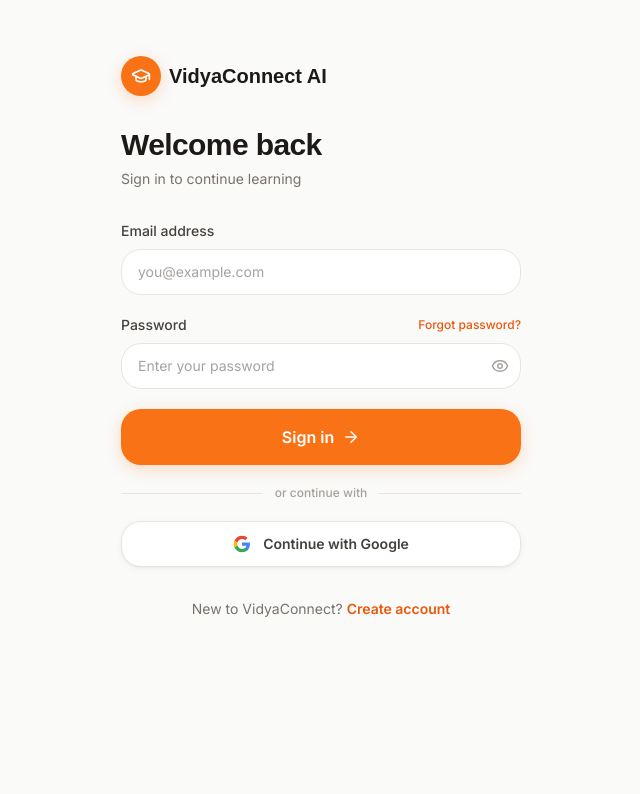
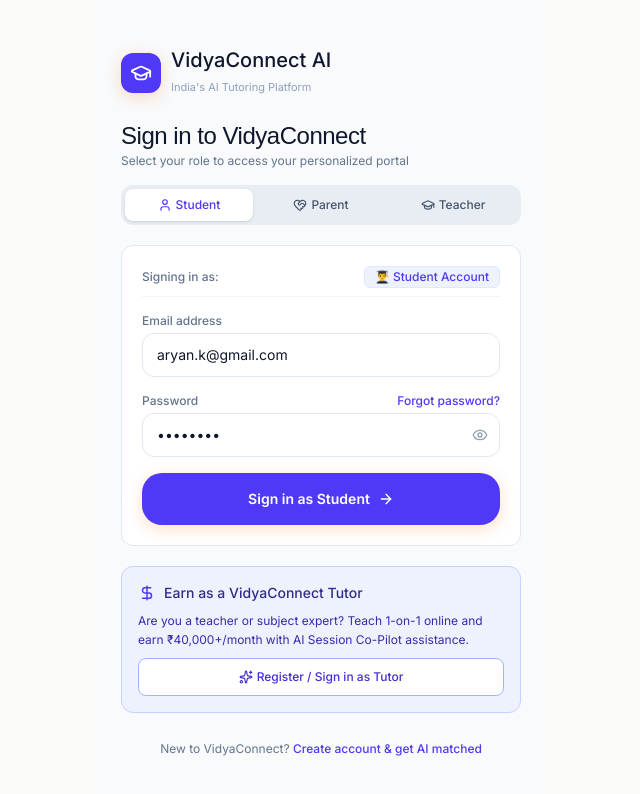
Before and after one commit to DeshuGoyel/vidyaconnect-ai, a Next.js app: page /login in a window 1280 px wide. Shown: the top 794 px of the page, without its empty margins (319-959 px from the left). Built offline with nearby package versions, Linux system fonts and the light colour scheme; a web font is replaced by a local one.

Commit message:
feat: add explicit role login tabs (Student, Parent, Teacher) and Earn as a Teacher banner to Login page

```diff
--- a/app/login/page.tsx
+++ b/app/login/page.tsx
@@ -1,77 +1,146 @@
 "use client";
 
 import { useState } from "react";
-import { motion, AnimatePresence } from "framer-motion";
-import { GraduationCap, ArrowRight, Eye, EyeOff } from "lucide-react";
+import { motion } from "framer-motion";
+import {
+  GraduationCap, ArrowRight, Eye, EyeOff, User, HeartHandshake,
+  Sparkles, CheckCircle2, DollarSign
+} from "lucide-react";
 import { Button } from "@/components/ui/Button";
 import Link from "next/link";
 import { useRouter } from "next/navigation";
 
+type Role = "student" | "parent" | "teacher";
+
 export default function LoginPage() {
   const router = useRouter();
-  const [email, setEmail] = useState("");
-  const [password, setPassword] = useState("");
+  const [role, setRole] = useState<Role>("student");
+  const [email, setEmail] = useState("aryan.k@gmail.com");
+  const [password, setPassword] = useState("••••••••");
   const [showPass, setShowPass] = useState(false);
   const [loading, setLoading] = useState(false);
+
+  const handleRoleChange = (newRole: Role) => {
+    setRole(newRole);
+    if (newRole === "student") setEmail("aryan.k@gmail.com");
+    else if (newRole === "parent") setEmail("ramesh.parent@gmail.com");
+    else if (newRole === "teacher") setEmail("priya.tutor@vidyaconnect.ai");
+  };
 
   const handleLogin = async (e: React.FormEvent) => {
     e.preventDefault();
     setLoading(true);
-    await new Promise((r) => setTimeout(r, 1200));
-    router.push("/home");
+    await new Promise((r) => setTimeout(r, 1000));
+
+    if (role === "teacher") {
+      router.push("/teacher-dashboard");
+    } else if (role === "parent") {
+      router.push("/profile");
+    } else {
+      router.push("/home");
+    }
   };
 
   return (
-    <div className="min-h-screen bg-ink-50 flex flex-col max-w-md mx-auto">
-      {/* Header */}
-      <div className="px-6 pt-14 pb-8">
+    <div className="min-h-screen bg-slate-50 flex flex-col max-w-md mx-auto font-sans">
+      {/* Top Header */}
+      <div className="px-6 pt-12 pb-4">
         <motion.div
-          initial={{ opacity: 0, y: 16 }}
+          initial={{ opacity: 0, y: 12 }}
           animate={{ opacity: 1, y: 0 }}
-          className="flex items-center gap-2 mb-8"
+          className="flex items-center gap-2.5 mb-6"
         >
-          <div className="w-10 h-10 rounded-xl bg-brand-500 flex items-center justify-center shadow-brand">
-            <GraduationCap size={20} className="text-white" />
+          <div className="w-10 h-10 rounded-[12px] bg-indigo-600 flex items-center justify-center text-white shadow-brand">
+            <GraduationCap size={22} />
           </div>
-          <span className="font-display font-bold text-ink-900 text-xl">VidyaConnect AI</span>
+          <div>
+            <span className="font-medium text-slate-900 text-xl block leading-tight">VidyaConnect AI</span>
+            <span className="text-[11px] text-slate-400 font-normal">India's AI Tutoring Platform</span>
+          </div>
         </motion.div>
 
         <motion.div
-          initial={{ opacity: 0, y: 12 }}
+          initial={{ opacity: 0, y: 10 }}
           animate={{ opacity: 1, y: 0 }}
           transition={{ delay: 0.1 }}
         >
-          <h1 className="font-display font-bold text-3xl text-ink-900 mb-2">Welcome back</h1>
-          <p className="text-ink-500 text-sm">Sign in to continue learning</p>
+          <h1 className="font-medium text-2xl text-slate-900 mb-1">Sign in to VidyaConnect</h1>
+          <p className="text-slate-500 text-xs font-normal">Select your role to access your personalized portal</p>
         </motion.div>
       </div>
 
-      {/* Form */}
+      {/* Role Selection Tabs */}
+      <div className="px-6 mb-5">
+        <div className="bg-slate-200/70 p-1 rounded-[12px] grid grid-cols-3 gap-1">
+          <button
+            type="button"
+            onClick={() => handleRoleChange("student")}
+            className={`py-2 text-xs font-medium rounded-[8px] transition-all flex items-center justify-center gap-1 ${
+              role === "student"
+                ? "bg-white text-indigo-600 shadow-sm"
+                : "text-slate-600 hover:text-slate-900"
+            }`}
+          >
+            <User size={14} /> Student
+          </button>
+          <button
+            type="button"
+            onClick={() => handleRoleChange("parent")}
+            className={`py-2 text-xs font-medium rounded-[8px] transition-all flex items-center justify-center gap-1 ${
+              role === "parent"
+                ? "bg-white text-indigo-600 shadow-sm"
+                : "text-slate-600 hover:text-slate-900"
+            }`}
+          >
+            <HeartHandshake size={14} /> Parent
+          </button>
+          <button
+            type="button"
+            onClick={() => handleRoleChange("teacher")}
+            className={`py-2 text-xs font-medium rounded-[8px] transition-all flex items-center justify-center gap-1 ${
+              role === "teacher"
+                ? "bg-indigo-600 text-white shadow-sm"
+                : "text-slate-600 hover:text-slate-900"
+            }`}
+          >
+            <GraduationCap size={14} /> Teacher
+          </button>
+        </div>
+      </div>
+
+      {/* Form Area */}
       <motion.div
-        initial={{ opacity: 0, y: 16 }}
+        initial={{ opacity: 0, y: 12 }}
         animate={{ opacity: 1, y: 0 }}
         transition={{ delay: 0.15 }}
-        className="flex-1 px-6 pb-8"
+        className="flex-1 px-6 pb-8 space-y-5"
       >
-        <form onSubmit={handleLogin} className="space-y-5">
+        <form onSubmit={handleLogin} className="space-y-4 bg-white border border-slate-200 rounded-[12px] p-5">
+          <div className="flex items-center justify-between pb-2 border-b border-slate-100">
+            <span className="text-xs font-medium text-slate-500">Signing in as:</span>
+            <span className="text-xs font-medium text-indigo-600 bg-indigo-50 px-2.5 py-0.5 rounded-[6px] border border-indigo-100">
+              {role === "student" ? "👨‍🎓 Student Account" : role === "parent" ? "👨‍👩‍👦 Parent Portal" : "👩‍🏫 Verified Tutor"}
+            </span>
+          </div>
+
           {/* Email */}
           <div>
-            <label className="block text-sm font-medium text-ink-700 mb-2">Email address</label>
+            <label className="block text-xs font-medium text-slate-500 mb-1">Email address</label>
             <input
               type="email"
               value={email}
               onChange={(e) => setEmail(e.target.value)}
               placeholder="you@example.com"
-              className="w-full border border-ink-200 focus:border-brand-500 focus:ring-2 focus:ring-brand-100 rounded-xl px-4 py-3 text-sm text-ink-900 placeholder-ink-400 bg-white transition-all outline-none"
+              className="w-full min-h-[44px] border border-slate-200 focus:border-indigo-600 focus:ring-1 focus:ring-indigo-600 rounded-[12px] px-3.5 text-sm text-slate-900 bg-white transition-colors outline-none"
               required
             />
           </div>
 
           {/* Password */}
           <div>
-            <div className="flex items-center justify-between mb-2">
-              <label className="block text-sm font-medium text-ink-700">Password</label>
-              <button type="button" className="text-xs text-brand-600 font-medium hover:text-brand-700">
+            <div className="flex items-center justify-between mb-1">
+              <label className="block text-xs font-medium text-slate-500">Password</label>
+              <button type="button" className="text-xs text-indigo-600 font-medium hover:underline">
                 Forgot password?
               </button>
             </div>
@@ -80,53 +149,48 @@
                 type={showPass ? "text" : "password"}
                 value={password}
                 onChange={(e) => setPassword(e.target.value)}
-                placeholder="Enter your password"
-                className="w-full border border-ink-200 focus:border-brand-500 focus:ring-2 focus:ring-brand-100 rounded-xl px-4 py-3 pr-12 text-sm text-ink-900 placeholder-ink-400 bg-white transition-all outline-none"
+                placeholder="Enter password"
+                className="w-full min-h-[44px] border border-slate-200 focus:border-indigo-600 focus:ring-1 focus:ring-indigo-600 rounded-[12px] px-3.5 pr-10 text-sm text-slate-900 bg-white transition-colors outline-none"
                 required
               />
               <button
                 type="button"
                 onClick={() => setShowPass(!showPass)}
-                className="absolute right-3 top-1/2 -translate-y-1/2 text-ink-400 hover:text-ink-700 transition-colors"
+                className="absolute right-3 top-1/2 -translate-y-1/2 text-slate-400 hover:text-slate-700"
               >
-                {showPass ? <EyeOff size={18} /> : <Eye size={18} />}
+                {showPass ? <EyeOff size={16} /> : <Eye size={16} />}
               </button>
             </div>
           </div>
 
-          <Button type="submit" fullWidth loading={loading} size="lg">
-            Sign in
-            {!loading && <ArrowRight size={18} />}
+          <Button type="submit" fullWidth loading={loading} size="lg" className="min-h-[48px] text-sm font-medium bg-indigo-600 hover:bg-indigo-700">
+            {role === "teacher" ? "Sign in to Teacher Dashboard" : role === "parent" ? "Sign in to Parent Portal" : "Sign in as Student"}
+            {!loading && <ArrowRight size={16} />}
           </Button>
-
-          {/* Divider */}
-          <div className="flex items-center gap-3">
-            <div className="flex-1 border-t border-ink-200" />
-            <span className="text-xs text-ink-400 font-medium">or continue with</span>
-            <div className="flex-1 border-t border-ink-200" />
-          </div>
-
-          {/* Google */}
-          <button
-            type="button"
-            onClick={() => router.push("/home")}
-            className="w-full flex items-center justify-center gap-3 bg-white border border-ink-200 rounded-xl px-6 py-3 text-sm font-semibold text-ink-700 hover:bg-ink-50 transition-all duration-200 shadow-soft active:scale-95"
-          >
-            <svg width="18" height="18" viewBox="0 0 24 24" xmlns="http://www.w3.org/2000/svg">
-              <path d="M22.56 12.25c0-.78-.07-1.53-.2-2.25H12v4.26h5.92c-.26 1.37-1.04 2.53-2.21 3.31v2.77h3.57c2.08-1.92 3.28-4.74 3.28-8.09z" fill="#4285F4"/>
-              <path d="M12 23c2.97 0 5.46-.98 7.28-2.66l-3.57-2.77c-.98.66-2.23 1.06-3.71 1.06-2.86 0-5.29-1.93-6.16-4.53H2.18v2.84C3.99 20.53 7.7 23 12 23z" fill="#34A853"/>
-              <path d="M5.84 14.09c-.22-.66-.35-1.36-.35-2.09s.13-1.43.35-2.09V7.07H2.18C1.43 8.55 1 10.22 1 12s.43 3.45 1.18 4.93l2.85-2.22.81-.62z" fill="#FBBC05"/>
-              <path d="M12 5.38c1.62 0 3.06.56 4.21 1.64l3.15-3.15C17.45 2.09 14.97 1 12 1 7.7 1 3.99 3.47 2.18 7.07l3.66 2.84c.87-2.6 3.3-4.53 6.16-4.53z" fill="#EA4335"/>
-            </svg>
-            Continue with Google
-          </button>
         </form>
 
+        {/* Earn as a Teacher Callout Banner */}
+        <div className="bg-indigo-50 border border-indigo-200 rounded-[12px] p-4 space-y-2">
+          <div className="flex items-center gap-2 text-indigo-900 font-medium text-sm">
+            <DollarSign size={18} className="text-indigo-600 flex-shrink-0" />
+            <span>Earn as a VidyaConnect Tutor</span>
+          </div>
+          <p className="text-xs text-indigo-800 font-normal leading-relaxed">
+            Are you a teacher or subject expert? Teach 1-on-1 online and earn ₹40,000+/month with AI Session Co-Pilot assistance.
+          </p>
+          <button
+            onClick={() => handleRoleChange("teacher")}
+            className="w-full min-h-[38px] bg-white border border-indigo-300 hover:bg-indigo-100 text-indigo-700 font-medium text-xs rounded-[8px] transition-colors flex items-center justify-center gap-1 mt-1"
+          >
+            <Sparkles size={14} /> Register / Sign in as Tutor
+          </button>
+        </div>
+
         {/* Sign up link */}
-        <p className="text-center text-sm text-ink-500 mt-8">
+        <p className="text-center text-xs text-slate-500 font-normal pt-2">
           New to VidyaConnect?{" "}
-          <Link href="/signup" className="text-brand-600 font-semibold hover:text-brand-700">
-            Create account
+          <Link href="/signup" className="text-indigo-600 font-medium hover:underline">
+            Create account & get AI matched
           </Link>
         </p>
       </motion.div>
```
